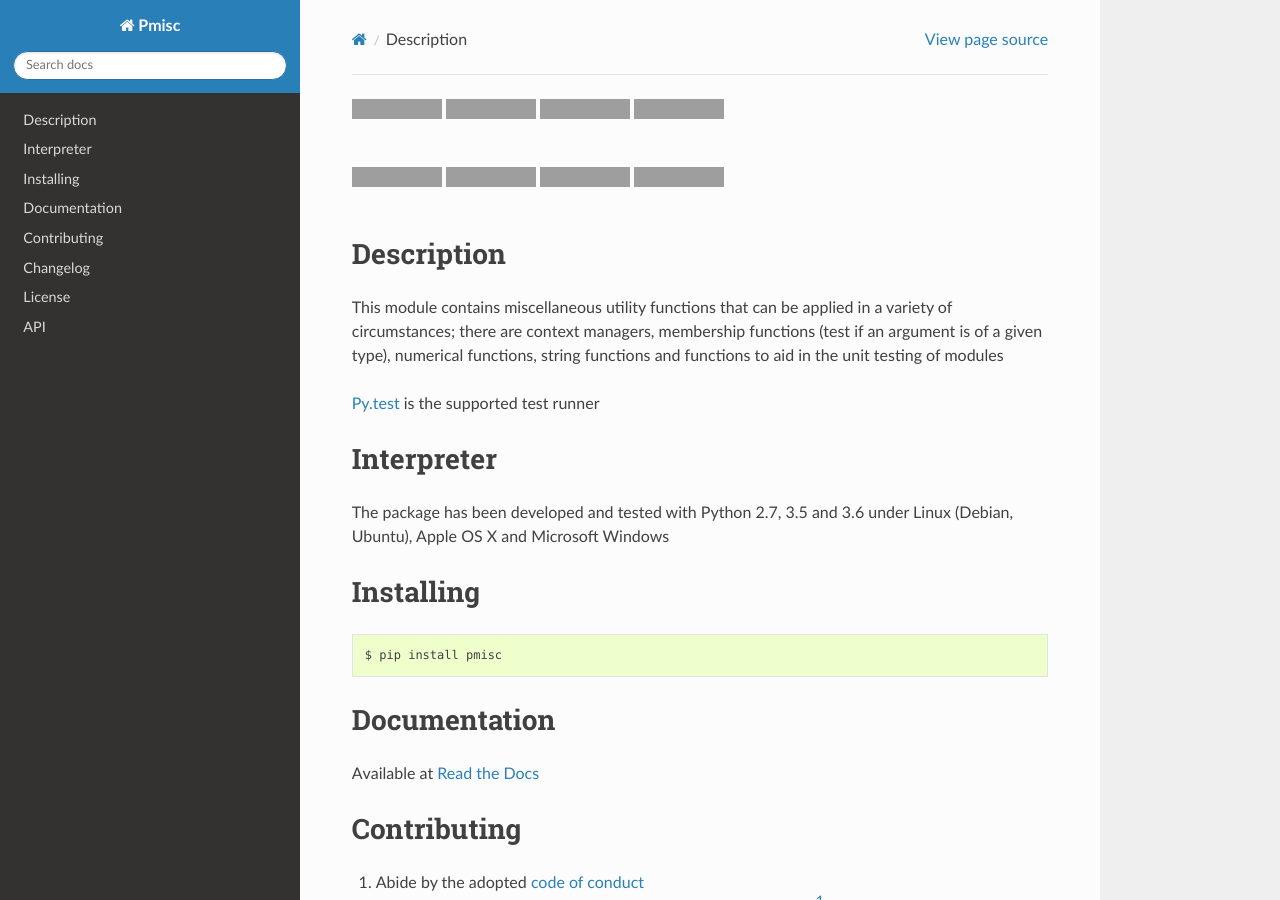
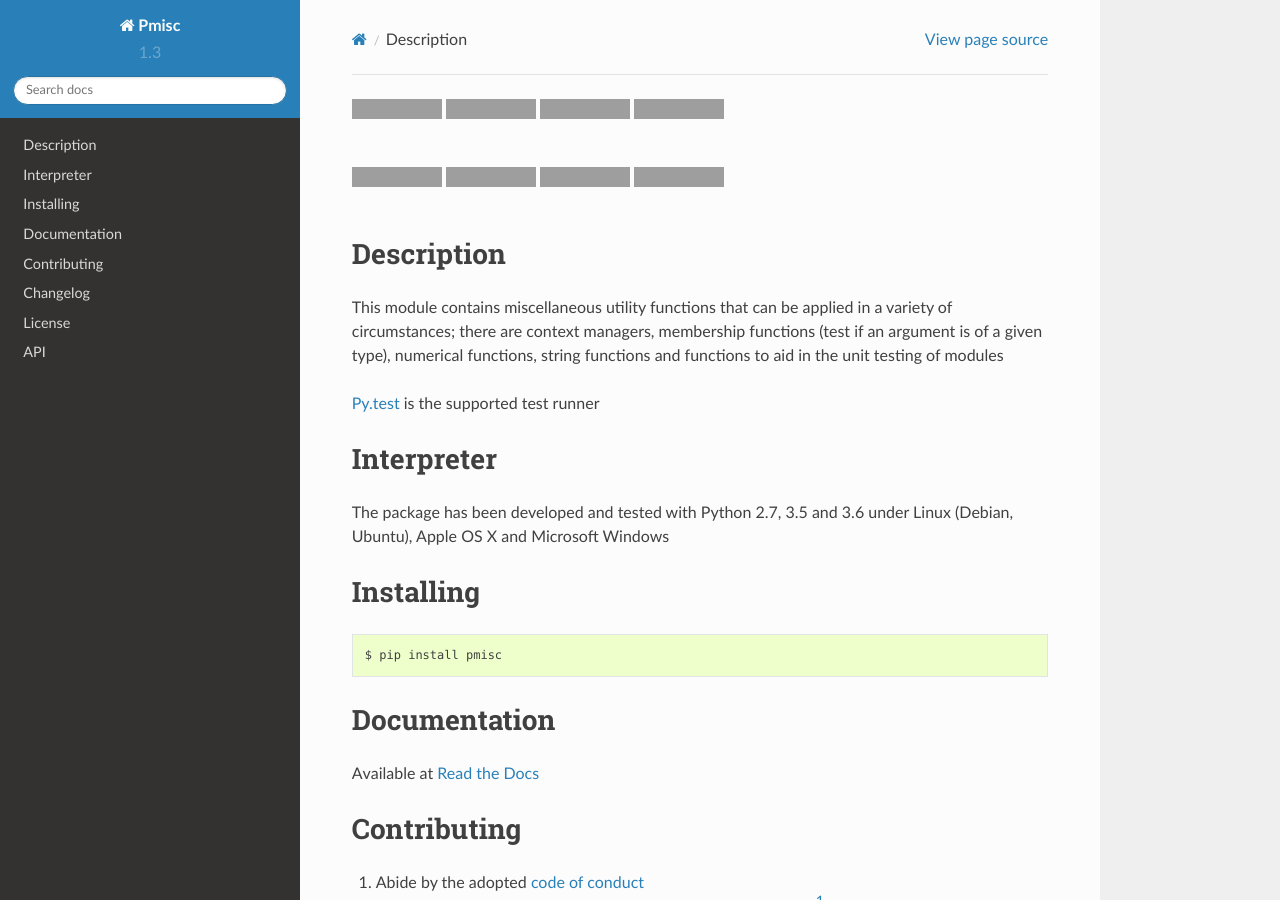
Before and after one commit to pmacosta/pmisc, a Sphinx documentation site: the page built from docs/index.rst, in a window 1280 px wide and 900 px high. Built offline with Sphinx 7.4.7 and the Read the Docs theme 2.0.0, drawn with Linux system fonts in a browser that asks for light colours; grey boxes are pictures that could not be loaded.

```diff
--- a/docs/conf.py
+++ b/docs/conf.py
@@ -59,9 +59,9 @@
 # built documents.
 #
 # The short X.Y version.
-version = ''
+version = '1.3'
 # The full version, including alpha/beta/rc tags.
-release = ''
+release = '1.3rc4'
 
 # The language for content autogenerated by Sphinx. Refer to documentation
 # for a list of supported languages.
--- a/pmisc/version.py
+++ b/pmisc/version.py
@@ -7,7 +7,7 @@
 ###
 # Global variables
 ###
-VERSION_INFO = (1, 3, 0, 'candidate', 3)
+VERSION_INFO = (1, 3, 0, 'candidate', 4)
 
 
 ###
```
Also changed, not shown: 1 other file.
